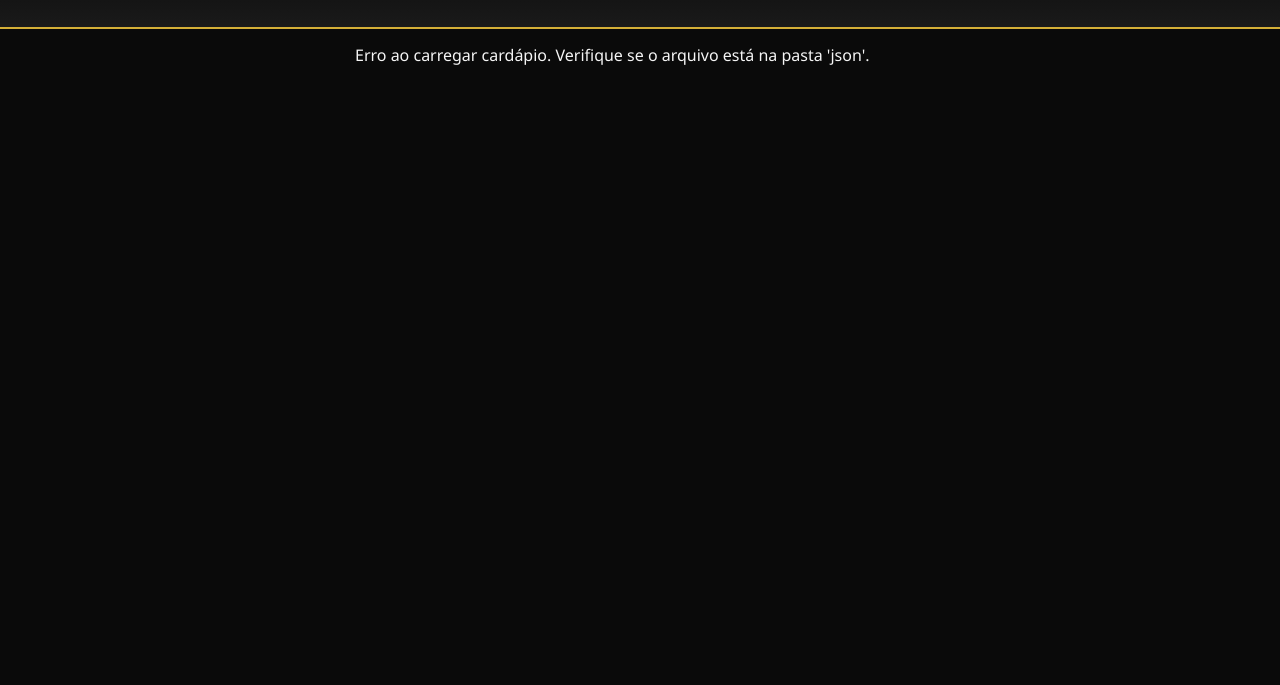
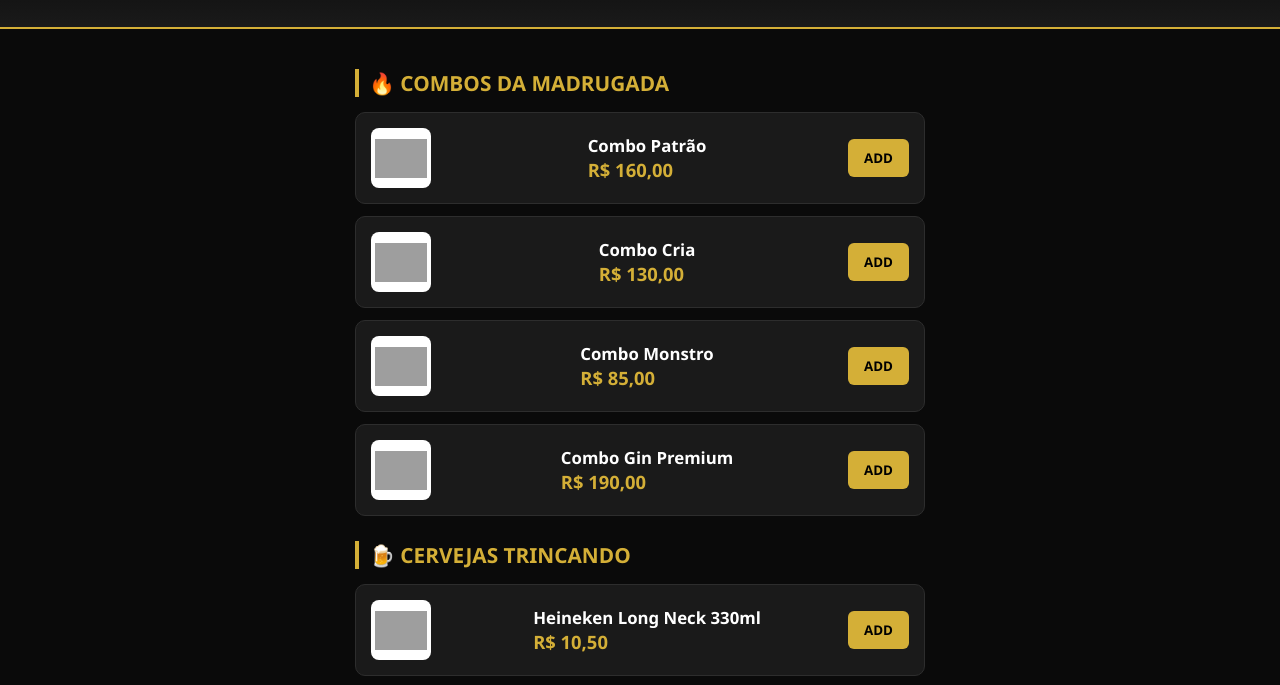
Before and after one commit to siddneyalmeidaa-ai/adega-o-fluxo, a plain HTML site: page index.html in a window 1280 px wide. Shown: the part 103-788 px from the top of the page. Drawn offline with Linux system fonts and the light colour scheme; no server answers; grey boxes are pictures that could not be loaded.

Commit message:
Update index.html

```diff
--- a/index.html
+++ b/index.html
@@ -42,14 +42,14 @@
 
     async function carregarProdutosDoGitHub() {
         try {
-            // Este link acessa o seu arquivo JSON como uma página do seu site
-            const url = 'https://siddneyalmeidaa-ai.github.io/adega-o-fluxo/json/produtos.json';
+            // AQUI ESTÁ A CORREÇÃO: Removi o '/json' porque seu arquivo está na raiz
+            const url = 'https://siddneyalmeidaa-ai.github.io/adega-o-fluxo/produtos.json';
             const response = await fetch(url);
             if (!response.ok) throw new Error("Erro de conexão");
             baseProdutos = await response.json();
             inicializarVitrine();
         } catch (error) {
-            document.getElementById('vitrine').innerText = "Erro ao carregar cardápio. Verifique se o arquivo está na pasta 'json'.";
+            document.getElementById('vitrine').innerText = "Erro ao carregar cardápio. Verifique o caminho do arquivo.";
         }
     }
 
```
